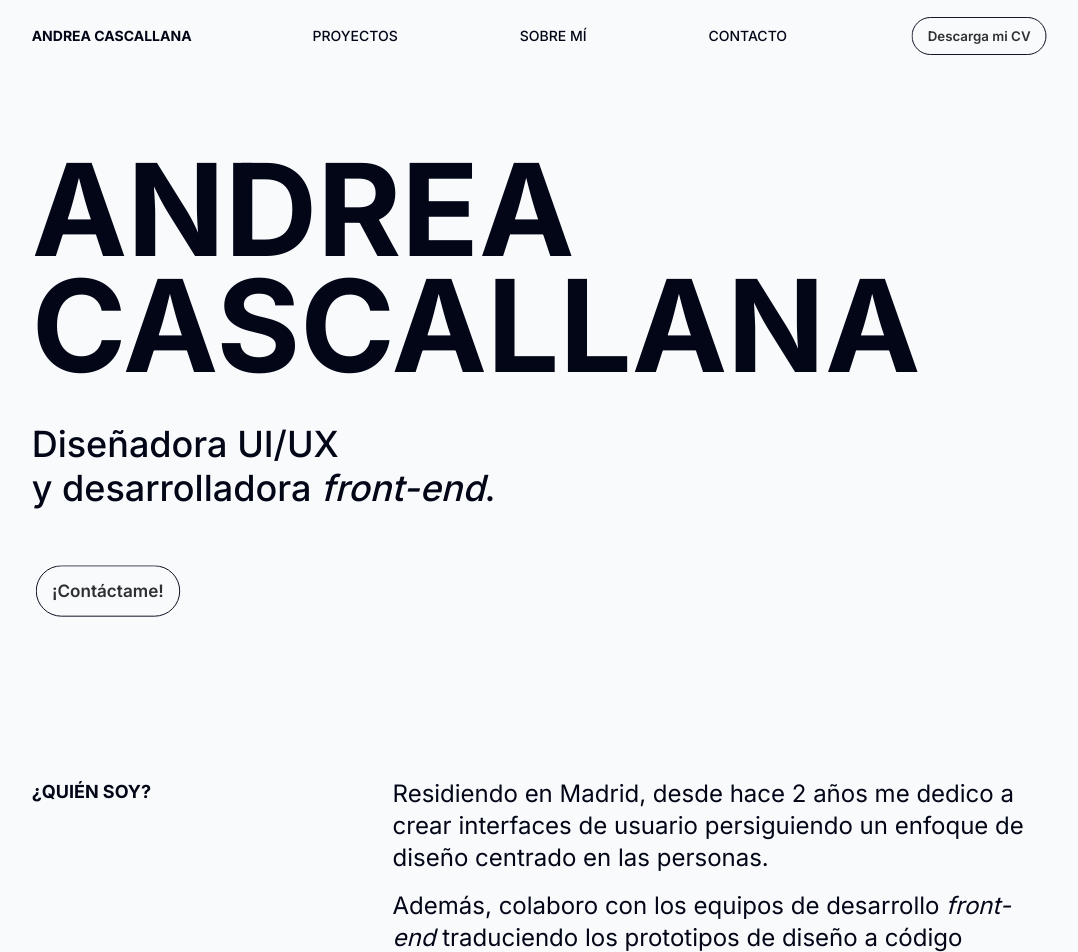
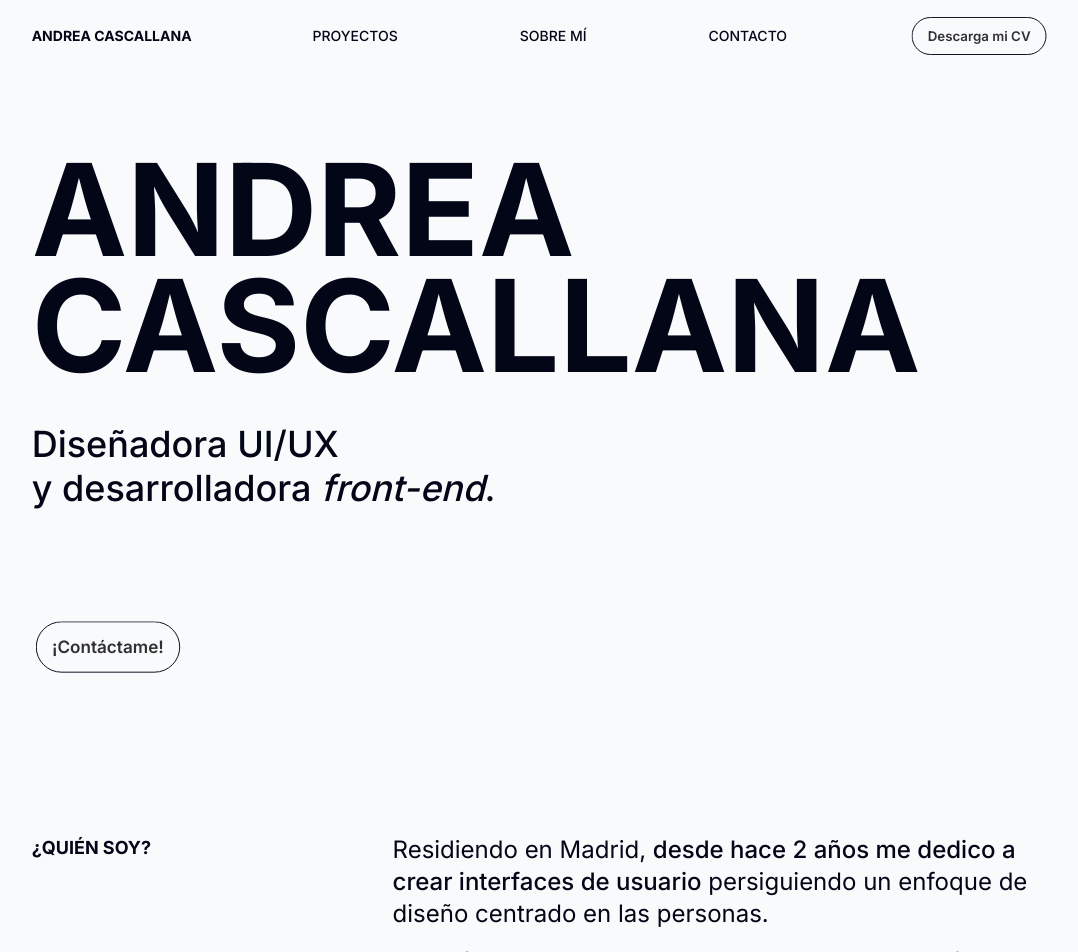
Before and after one commit to AndreaCascallana/AndreaCascallana_Portfolio, a React (Vite) app: page / in a window 1280 px wide. Shown: the top 952 px of the page, without its empty margins (99-1177 px from the left). Built offline with nearby package versions, Linux system fonts and the light colour scheme.

Commit message:
minor css changes

```diff
--- a/src/assets/Global/Button/button.sass
+++ b/src/assets/Global/Button/button.sass
@@ -13,8 +13,9 @@
     @apply outline-none border-none
     @apply hover:outline-none hover:bg-slate-800
     @apply transition-all duration-150 ease-out
-    span
+    svg
         @apply text-slate-50
+        @apply bg-transparent
 .btn-link
     @apply px-0
     @apply transition-all ease-in-out duration-150
--- a/src/assets/Global/Card/card.sass
+++ b/src/assets/Global/Card/card.sass
@@ -7,6 +7,7 @@
         @apply md:col-span-1
         img
             @apply rounded-lg
+            @apply h-full
     .card-body
         @apply md:col-span-1
         @apply flex flex-col justify-between
--- a/src/assets/main.sass
+++ b/src/assets/main.sass
@@ -15,3 +15,4 @@
 
 a
     @apply h-fit w-fit min-h-0
+    @apply bg-inherit
--- a/src/views/Hero.jsx
+++ b/src/views/Hero.jsx
@@ -30,6 +30,7 @@ const Hero = () => {
           >
             ¡Contáctame!
           </a>
+        </div>
         <a
           className="btn btn-rounded text-lg w-fit hidden lg:block"
           href="mailto:andreacascallanarodriguez@gmail.com?subject=¡Hola%20Andrea!"
@@ -37,7 +38,6 @@ const Hero = () => {
         >
           ¡Contáctame!
         </a>
-        </div>
       </div>
       <div className="hero-bottom flex flex-col gap-8 py-10 mb-10 lg:grid lg:grid-cols-3 lg:grid-rows-3 lg:gap-16 lg:py-20">
         <div className="hero-bottom-left-top-content col-span-1 row-span-1">
@@ -48,9 +48,11 @@ const Hero = () => {
         <div className="hero-bottom-right-top-content flex flex-col gap-14 col-span-2 row-span-1">
           <div className="description flex flex-col gap-4">
             <p className="max-w-prose text-xl lg:text-2xl">
-              Residiendo en Madrid, desde hace 2 años me dedico a crear
-              interfaces de usuario persiguiendo un enfoque de diseño centrado
-              en las personas.
+              Residiendo en Madrid,{" "}
+              <span className="font-medium">
+                desde hace 2 años me dedico a crear interfaces de usuario
+              </span>{" "}
+              persiguiendo un enfoque de diseño centrado en las personas.
             </p>
             <p className="max-w-prose text-xl lg:text-2xl">
               Además, colaboro con los equipos de desarrollo
@@ -62,7 +64,9 @@ const Hero = () => {
         </div>
         <div className="hero-bottom-left-bottom-content col-span-1 row-span-1">
           <div className="steps flex items-center gap-2 h-fit">
-            <p className="font-bold uppercase text-lg mt-8 lg:mt-0">¿Qué hago?</p>
+            <p className="font-bold uppercase text-lg mt-8 lg:mt-0">
+              ¿Qué hago?
+            </p>
           </div>
         </div>
         <div className="hero-bottom-right-bottom-content flex flex-col gap-14 col-span-2 row-span-1">
```
Lines whose indentation alone changed are shown as unchanged.
